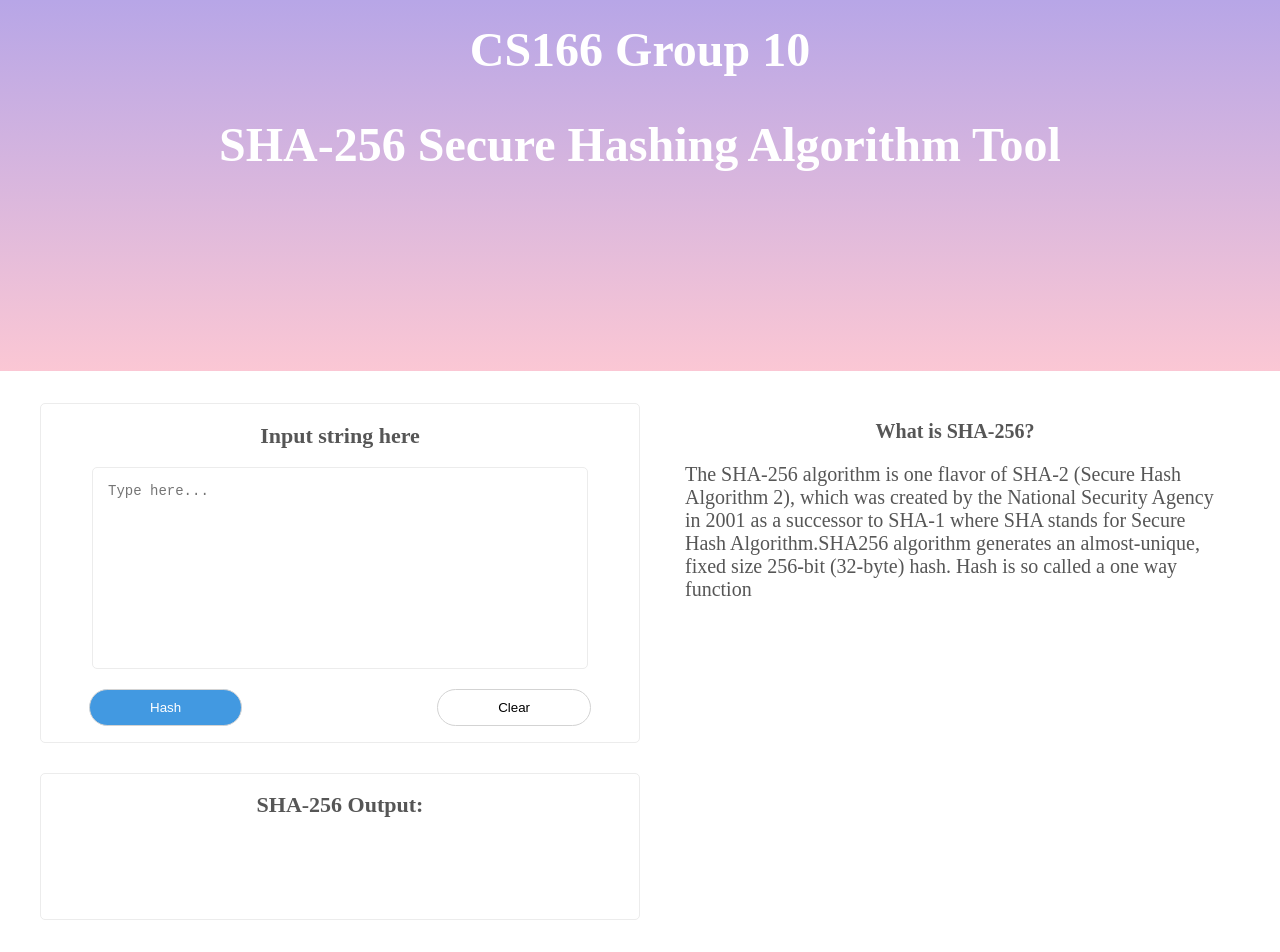
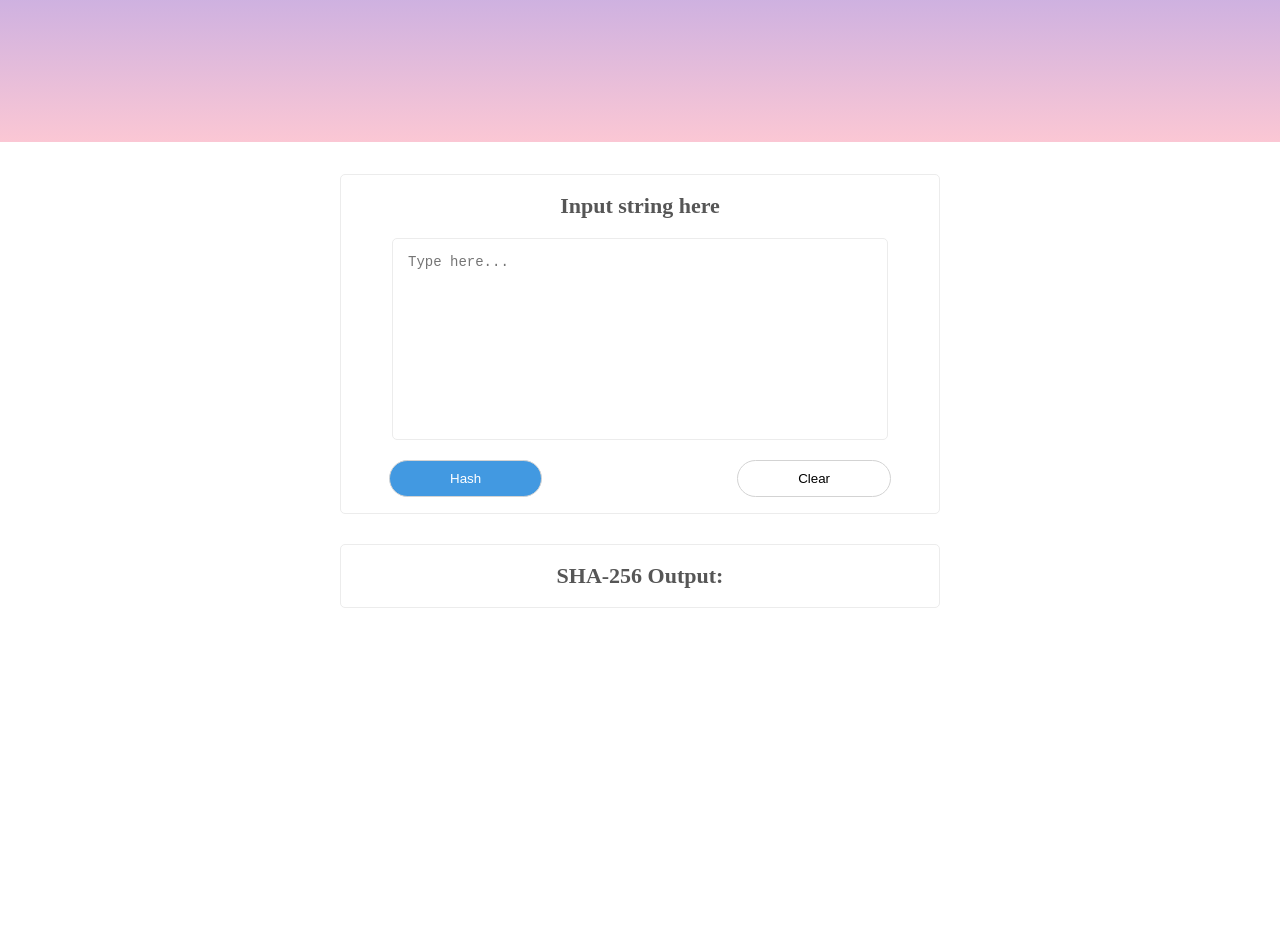
Before and after one commit to ptdanhhh/SHA256-Tool, a React (Create React App) app: page / in a window 1280 px wide. Shown: the part 178-1130 px from the top of the page. After the commit the page ends 818 px from the top, so only its background shows below. Built offline with nearby package versions, Linux system fonts and the light colour scheme.

Commit message:
modified FE

```diff
--- a/src/Header.js
+++ b/src/Header.js
@@ -4,12 +4,12 @@ import "./index.css";
 function Header() {
   return (
     <section className="header-section">
-      <div>
+      {/* <div>
         <h1>CS166 Group 10</h1>
       </div>
       <div>
         <h1>SHA-256 Secure Hashing Algorithm Tool</h1>
-      </div>
+      </div> */}
     </section>
   );
 }
--- a/src/InputField.js
+++ b/src/InputField.js
@@ -6,15 +6,14 @@ function InputField() {
   const [inputValue, setInputValue] = useState("");
   const [hashValue, setHashValue] = useState("");
 
-
   const handleClearValue = () => {
     setInputValue("");
-  }
+  };
 
-  const handleHashValue = () =>{
+  const handleHashValue = () => {
     const hashed = sha256(inputValue);
     setHashValue(hashed);
-  }
+  };
 
   return (
     <section className="container">
@@ -33,23 +32,28 @@ function InputField() {
 
             <div className="btn-in">
               <div className="hashbtn">
-                <button className="btn btn--hash" onClick={handleHashValue}>Hash</button>
+                <button className="btn btn--hash" onClick={handleHashValue}>
+                  Hash
+                </button>
               </div>
 
               <div className="clearbtn">
-                <button className="btn btn--clear" onClick={handleClearValue}>Clear</button>
+                <button className="btn btn--clear" onClick={handleClearValue}>
+                  Clear
+                </button>
               </div>
             </div>
           </div>
 
           <div className="hash-out">
             <h2>SHA-256 Output:</h2>
-            <p>{hashValue&&hashValue.match(/.{1,4}/g).join(" ")}</p>
+            {/* <p>{hashValue && hashValue.match(/.{1,4}/g).join(" ")}</p> */}
+            <p>{hashValue}</p>
           </div>
         </div>
 
         {/* end hash-content */}
-        <div className="sha-text">
+        {/* <div className="sha-text">
           <div className="sha-title">
             <h2>What is SHA-256?</h2>
 
@@ -62,7 +66,7 @@ function InputField() {
             </div>
 
           </div>
-        </div>
+        </div> */}
       </div>
     </section>
   );
```
Also changed, not shown: 1 other file (tests, documents, lock files or other folders).
